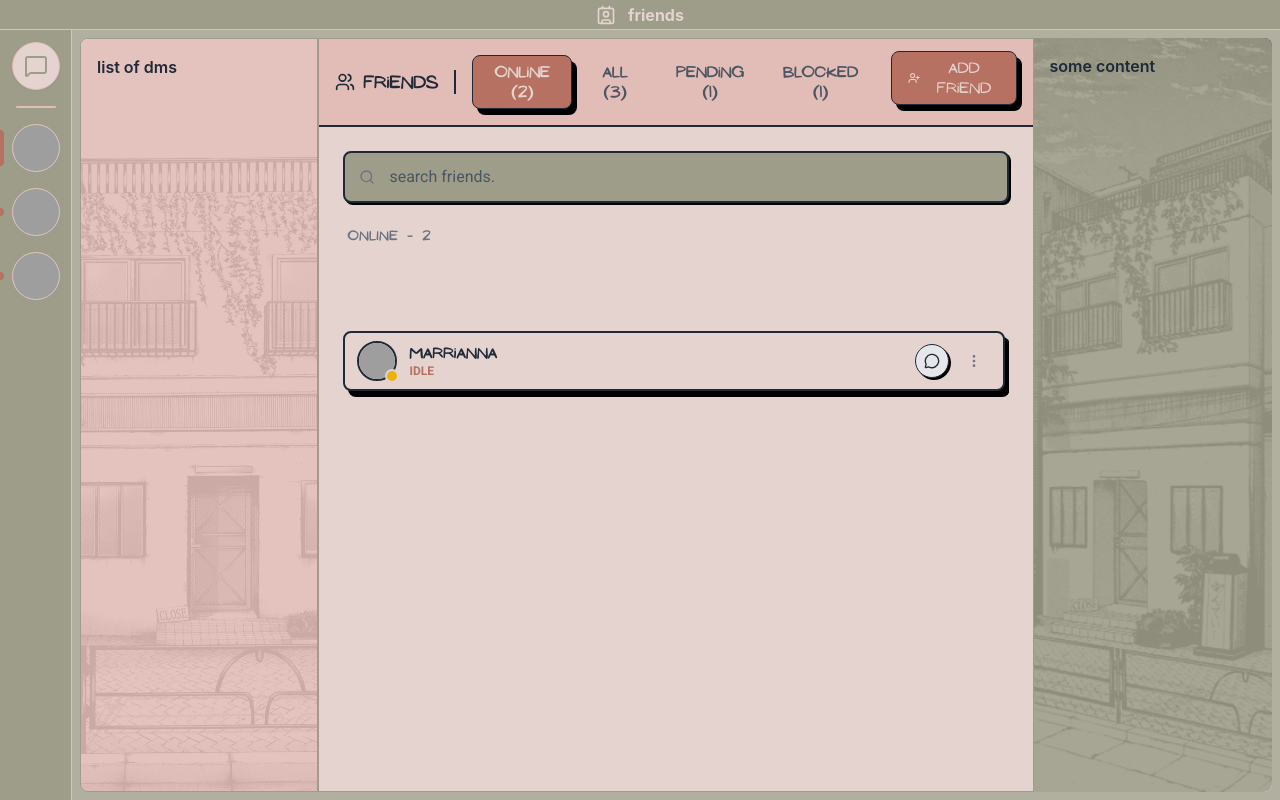
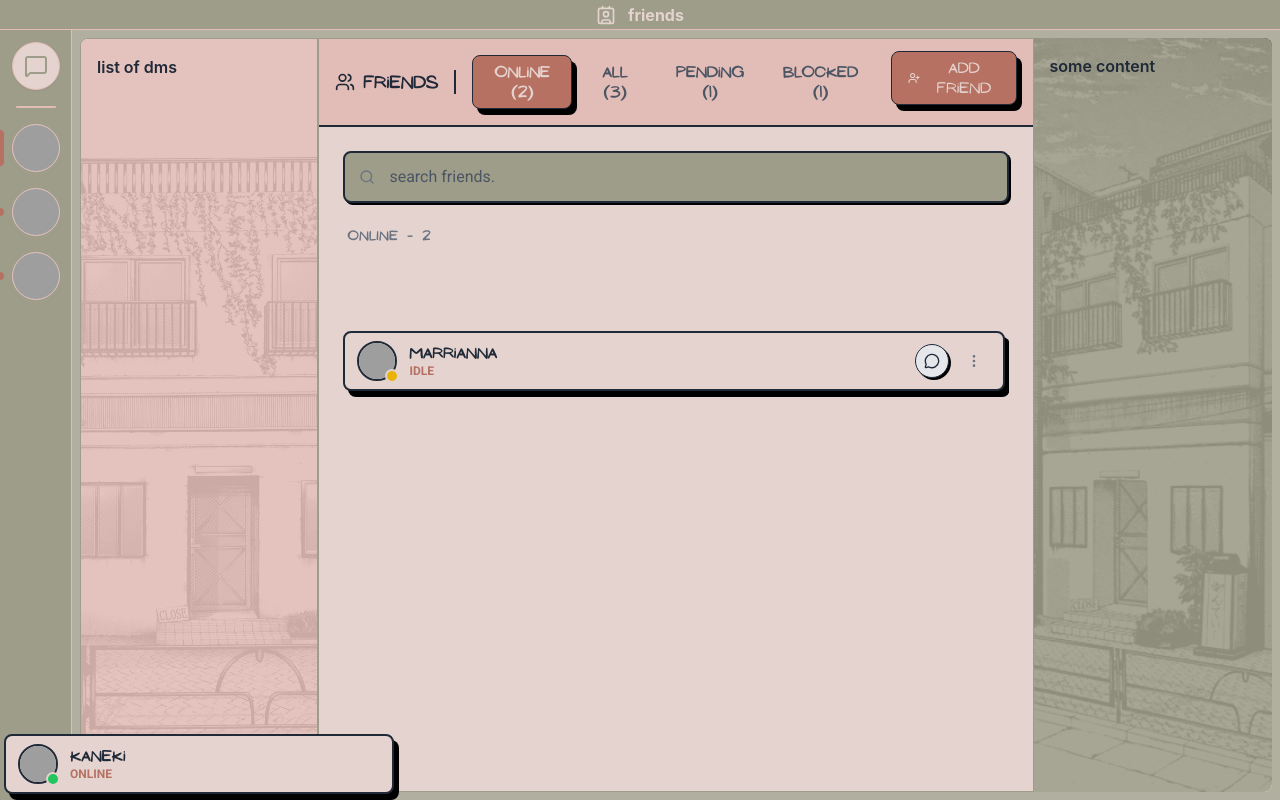
Before and after one commit to Db1zz/Transcendence, a React (Create React App) app in the folder Frontend/app_react/: page / in a window 1280 px wide. Built offline with nearby package versions, Linux system fonts and the light colour scheme; sample sign-in values are in the browser's storage; grey boxes are pictures that could not be loaded.

Commit message:
bring back profile btn

```diff
--- a/Frontend/app_react/src/components/MainLayout.tsx
+++ b/Frontend/app_react/src/components/MainLayout.tsx
@@ -43,7 +43,7 @@ const MainLayout: React.FC<MainLayoutProps> = ({ children }) => {
           </div>
         </main>
       </div>
-      <div className="hidden md:fixed bottom-1.5 left-1 z-40">
+      <div className="hidden md:block md:fixed bottom-1.5 left-1 z-40">
         <ProfileButton user={testUser} className="w-[390px]" />
       </div>
     </div>
```
